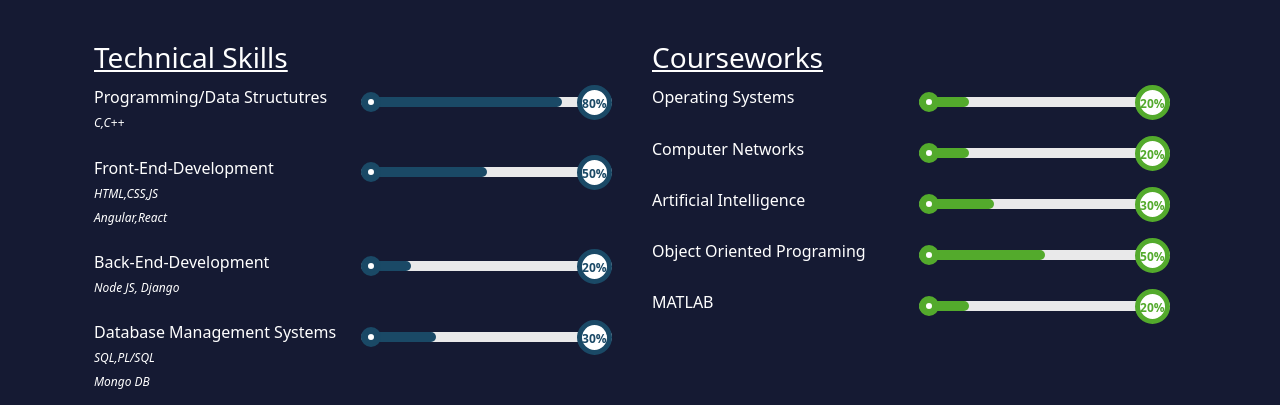
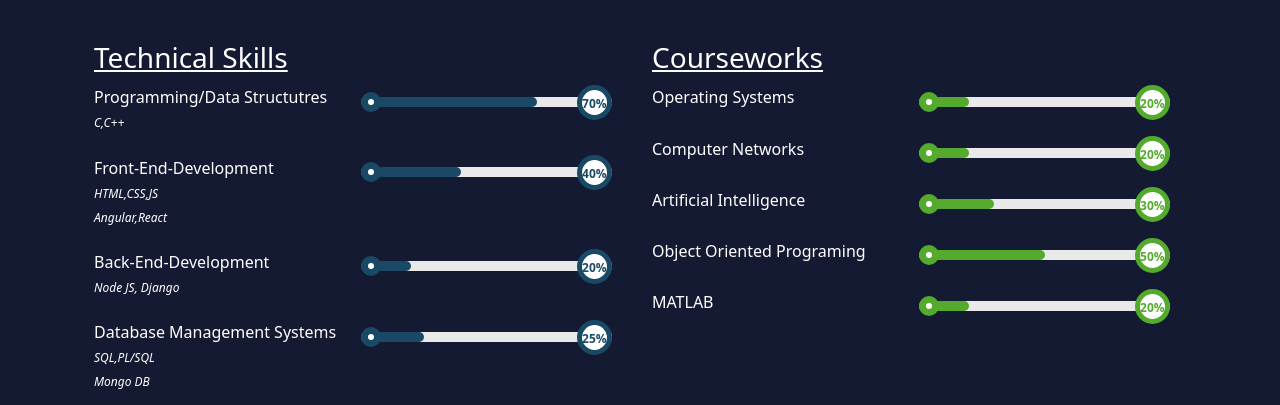
Before and after one commit to akhandvaibhav17/Portfolio, a plain HTML site: page index.html in a window 1280 px wide. Shown: the part 1190-1595 px from the top of the page. Drawn offline with nearby package versions, Linux system fonts and the light colour scheme.

Commit message:
Updated Percentages

```diff
--- a/index.html
+++ b/index.html
@@ -223,8 +223,8 @@
                             </div>
                             <div class="col-lg-6 progress-bar-container">
                                 <div class="progress blue">
-                                    <div class="progress-value">80%</div>
-                                    <div class="progress-bar" style="width:80%; background:#1a4966;">
+                                    <div class="progress-value">70%</div>
+                                    <div class="progress-bar" style="width:70%; background:#1a4966;">
                                     </div>
                                 </div>
                             </div>
@@ -237,8 +237,8 @@
                             </div>
                             <div class="col-lg-6 progress-bar-container">
                                 <div class="progress blue">
-                                    <div class="progress-value">50%</div>
-                                    <div class="progress-bar" style="width:50%; background:#1a4966;">
+                                    <div class="progress-value">40%</div>
+                                    <div class="progress-bar" style="width:40%; background:#1a4966;">
                                     </div>
                                 </div>
                             </div>
@@ -265,8 +265,8 @@
                             </div>
                             <div class="col-lg-6 progress-bar-container">
                                 <div class="progress blue">
-                                    <div class="progress-value">30%</div>
-                                    <div class="progress-bar" style="width:30%; background:#1a4966;">
+                                    <div class="progress-value">25%</div>
+                                    <div class="progress-bar" style="width:25%; background:#1a4966;">
                                     </div>
                                 </div>
                             </div>
```
